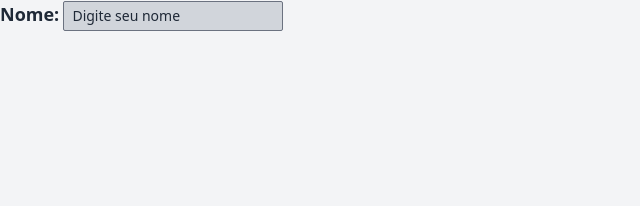
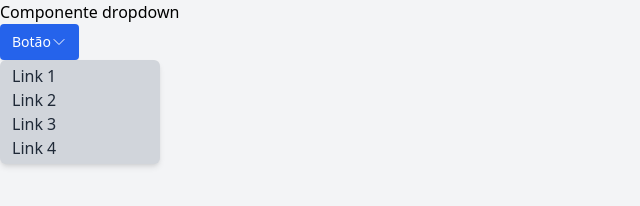
Before and after one commit to luissouzadeveloper/Tailwind-CSS, a website: page src/index.html in a window 1280 px wide. Shown: the whole page, without its empty margins (0-640 px from the left). Drawn offline with Linux system fonts and the light colour scheme.

Commit message:
Aula 18 - Componente dropdown

```diff
--- a/src/index.html
+++ b/src/index.html
@@ -4,15 +4,37 @@
 <head>
     <meta charset="UTF-8">
     <meta name="viewport" content="width=device-width, initial-scale=1.0">
-    <title>input</title>
+    <title>dropdown</title>
 
     <!-- Tailwind -->
     <link rel="stylesheet" href="./output.css">
 </head>
 
 <body class="bg-gray-100">
-    <label class="my-3 text-gray-800 font-semibold text-lg">Nome:</label>
-    <input type="text" class="bg-gray-300 border border-gray-500 focus:border-blue-500 rounded-sm px-2 py-1 text-sm text-gray-600 placeholder-gray-800 focus:outline-none" placeholder="Digite seu nome">
+    <div>
+        <h6>Componente dropdown</h6>
+
+        <div class="relative">
+            <button
+                class="text-sm bg-blue-600 hover:bg-blue-700 px-3 py-2 rounded text-white shadow-sm outline-4 outline-white flex items-center">
+                Botão
+                <svg xmlns="http://www.w3.org/2000/svg" fill="none" viewBox="0 0 24 24" stroke-width="1.5"
+                    stroke="currentColor" class="w-4 h-4">
+                    <path stroke-linecap="round" stroke-linejoin="round" d="m19.5 8.25-7.5 7.5-7.5-7.5" />
+                </svg>
+
+            </button>
+            <div class="absolute w-40 bg-gray-300 outline-4 outline-white py-1 shadow-md rounded-md">
+                <a href="#" class="block w-full text-gray-800 px-3 hover:bg-slate-400">Link 1</a>
+
+                <a href="#" class="block w-full text-gray-800 px-3 hover:bg-slate-400">Link 2</a>
+
+                <a href="#" class="block w-full text-gray-800 px-3 hover:bg-slate-400">Link 3</a>
+
+                <a href="#" class="block w-full text-gray-800 px-3 hover:bg-slate-400">Link 4</a>
+            </div>
+        </div>
+    </div>
 </body>
 
 </html>
```
Also changed, not shown: src/output.css.
